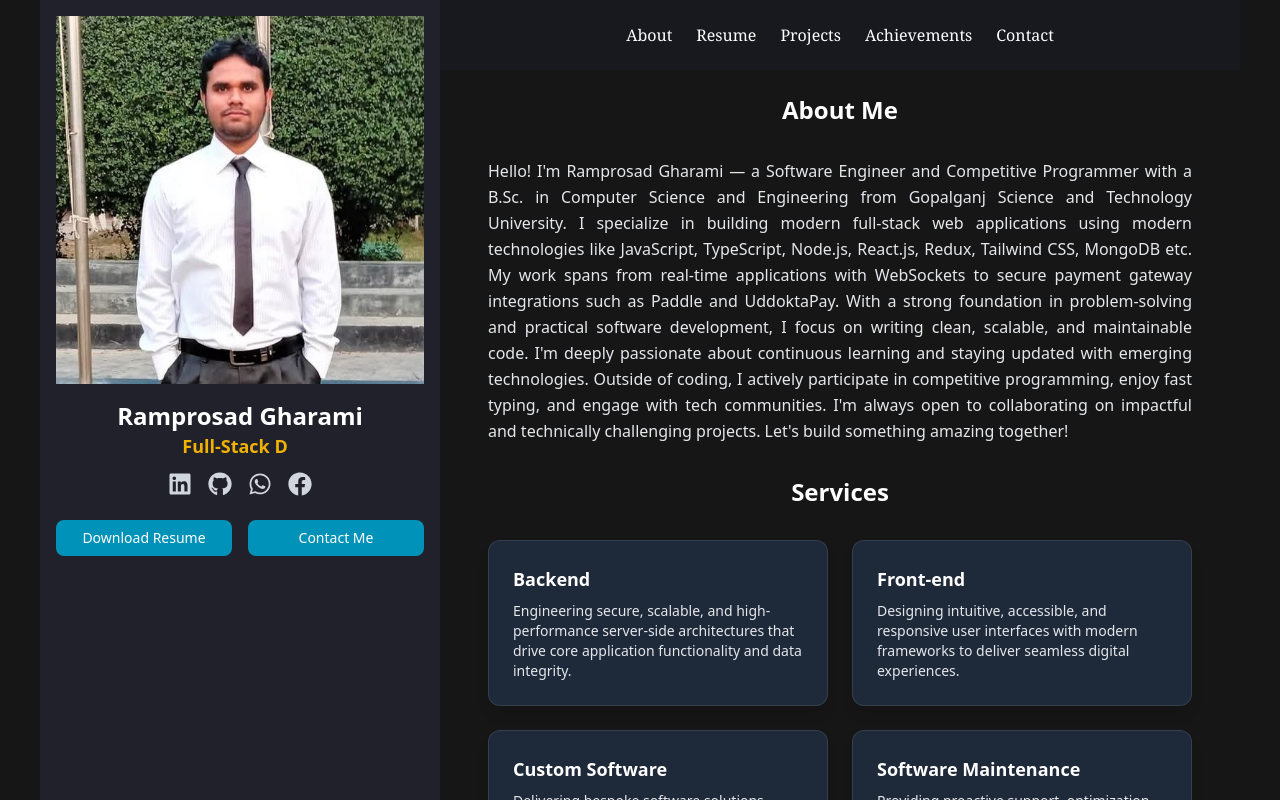
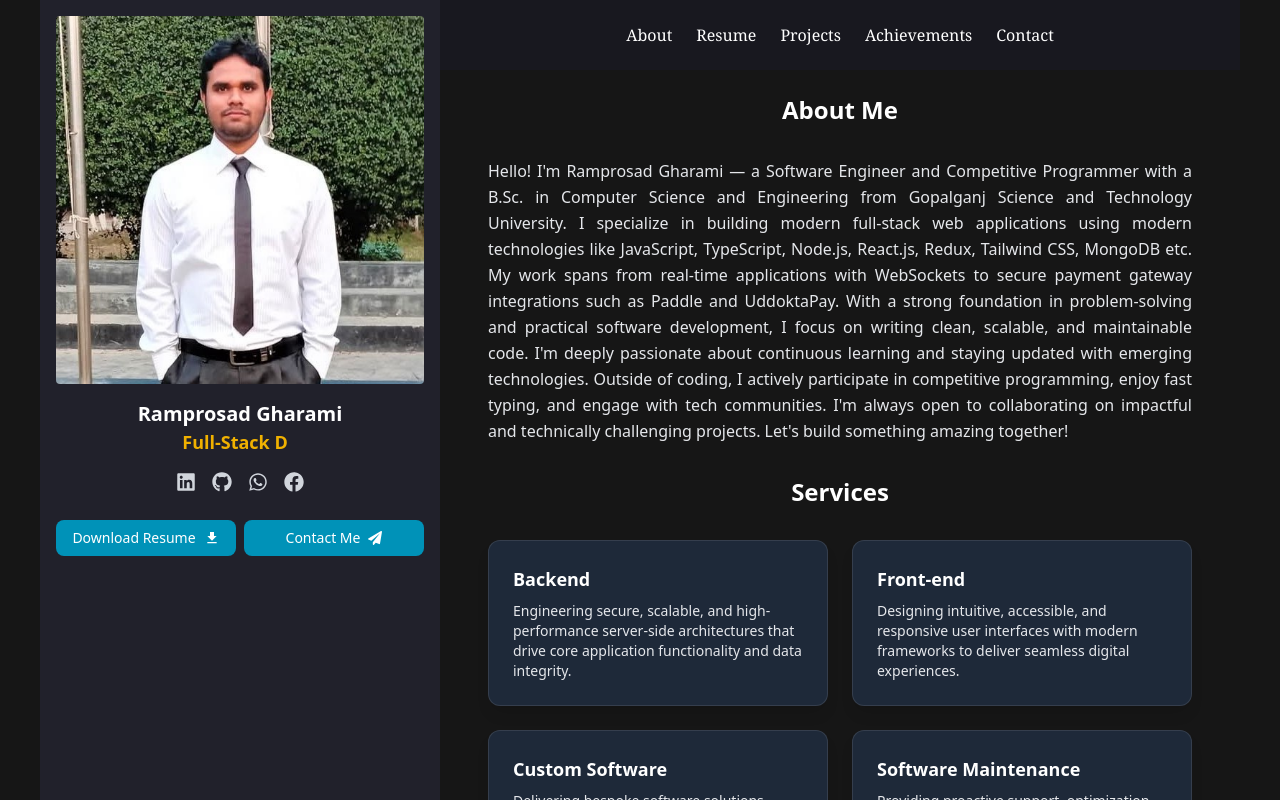
Before and after one commit to RamprosadG/ramprosad-portfolio, a React (Vite) app: page / in a window 1280 px wide. Shown: the top 800 px of the page. Built offline with nearby package versions, Linux system fonts and the light colour scheme; no server answers.

Commit message:
Update the profile section, edit resume and contact button

```diff
--- a/src/components/Contact.tsx
+++ b/src/components/Contact.tsx
@@ -6,7 +6,7 @@ import {
   emailTemplateId,
   emailPublicKey,
 } from "../configs/dotenv";
-import { FaFacebook, FaGithub, FaLinkedin, FaWhatsapp } from "react-icons/fa";
+import SocialLinks from "./SocialLinks";
 
 type FormData = {
   email: string;
@@ -140,36 +140,7 @@ const Contact: React.FC = () => {
         </form>
 
         {/* Social Icons */}
-        <div className="w-full justify-center flex items-center gap-4 mt-4 text-2xl text-gray-300">
-          <a
-            href="https://linkedin.com/in/ramprosad-gharami"
-            target="_blank"
-            className="hover:text-cyan-400"
-          >
-            <FaLinkedin />
-          </a>
-          <a
-            href="https://github.com/RamprosadG"
-            target="_blank"
-            className="hover:text-cyan-400"
-          >
-            <FaGithub />
-          </a>
-          <a
-            href="https://wa.me/8801323410373"
-            target="_blank"
-            className="hover:text-cyan-400"
-          >
-            <FaWhatsapp />
-          </a>
-          <a
-            href="https://www.facebook.com/ramprosad.gharami.568"
-            target="_blank"
-            className="hover:text-cyan-400"
-          >
-            <FaFacebook />
-          </a>
-        </div>
+        <SocialLinks />
 
         {/* Contact Info */}
         <div className="w-full text-center space-y-1">
--- a/src/components/Profile.tsx
+++ b/src/components/Profile.tsx
@@ -1,7 +1,9 @@
 import React, { useEffect, useState } from "react";
 import resume from "../assets/Resume_Ramprosad_Gharami.pdf";
-import { FaLinkedin, FaGithub, FaWhatsapp, FaFacebook } from "react-icons/fa";
 import ProfileImage from "../assets/Ramprosad.jpg";
+import SocialLinks from "./SocialLinks";
+import { MdFileDownload } from "react-icons/md";
+import { FaPaperPlane } from "react-icons/fa";
 
 const designation = [
   "Software Engineer",
@@ -45,59 +47,38 @@ const Profile: React.FC = () => {
     <div className="text-white w-full">
       {/* Profile Header */}
       <div className="flex flex-col items-center">
-        <img src={ProfileImage} alt="Profile" className="w-full object-cover" />
-        <h2 className="text-2xl font-bold mt-4">Ramprosad Gharami</h2>
+          <img
+            src={ProfileImage}
+            alt="Profile"
+            className="w-full object-cover rounded"
+          />
+        <h2 className="text-xl font-bold mt-4">Ramprosad Gharami</h2>
         <p className="text-yellow-500 text-lg font-semibold h-6">
           {displayDesignation}
           <span className="animate-blink">|</span>
         </p>
 
         {/* Social Icons */}
-        <div className="w-full justify-center flex items-center gap-4 mt-4 text-2xl text-gray-300">
-          <a
-            href="https://linkedin.com/in/ramprosad-gharami"
-            target="_blank"
-            className="hover:text-cyan-400"
-          >
-            <FaLinkedin />
-          </a>
-          <a
-            href="https://github.com/RamprosadG"
-            target="_blank"
-            className="hover:text-cyan-400"
-          >
-            <FaGithub />
-          </a>
-          <a
-            href="https://wa.me/8801323410373"
-            target="_blank"
-            className="hover:text-cyan-400"
-          >
-            <FaWhatsapp />
-          </a>
-          <a
-            href="https://www.facebook.com/ramprosad.gharami.568"
-            target="_blank"
-            className="hover:text-cyan-400"
-          >
-            <FaFacebook />
-          </a>
+        <div className="mt-4">
+          <SocialLinks />
         </div>
       </div>
       <div className="w-full mt-6">
-        <div className="flex md:flex-col lg:flex-row gap-4 w-full">
+        <div className="flex md:flex-col lg:flex-row gap-2 md:gap:4 w-full">
           <a
             href={resume}
             download
-            className="w-full text-center text-sm bg-cyan-600 hover:bg-cyan-700 text-white py-2 rounded-lg transition"
+            className="group w-full text-center text-sm bg-cyan-600 hover:bg-cyan-700 text-white py-2 rounded-lg transition flex items-center justify-center gap-1 md:gap-2"
           >
-            Download Resume
+            <span>Download Resume</span>
+            <MdFileDownload className="group-hover:animate-bounce h-4 w-4" />
           </a>
           <a
             href="#contact"
-            className="w-full text-center text-sm bg-cyan-600 hover:bg-cyan-700 text-white py-2 rounded-lg transition"
+            className="group w-full text-center text-sm bg-cyan-600 hover:bg-cyan-700 text-white py-2 rounded-lg transition flex items-center justify-center gap-1 md:gap-2"
           >
-            Contact Me
+            <span>Contact Me</span>
+            <FaPaperPlane className="group-hover:translate-x-1 transition-transform duration-300" />
           </a>
         </div>
       </div>
--- /dev/null
+++ b/src/components/SocialLinks.tsx
@@ -0,0 +1,53 @@
+import React from "react";
+import { FaLinkedin, FaGithub, FaWhatsapp, FaFacebook } from "react-icons/fa";
+import type { JSX } from "react/jsx-runtime";
+
+interface SocialLink {
+  href: string;
+  icon: JSX.Element;
+  label: string;
+}
+
+const socialLinks: SocialLink[] = [
+  {
+    href: "https://linkedin.com/in/ramprosad-gharami",
+    icon: <FaLinkedin />,
+    label: "LinkedIn",
+  },
+  {
+    href: "https://github.com/RamprosadG",
+    icon: <FaGithub />,
+    label: "GitHub",
+  },
+  {
+    href: "https://wa.me/8801323410373",
+    icon: <FaWhatsapp />,
+    label: "WhatsApp",
+  },
+  {
+    href: "https://www.facebook.com/ramprosad.gharami.568",
+    icon: <FaFacebook />,
+    label: "Facebook",
+  },
+];
+
+const SocialLinks: React.FC = () => {
+  return (
+    <div className="w-full justify-center flex items-center gap-2 text-xl text-gray-300">
+      {socialLinks.map((link, index) => (
+        <a
+          key={index}
+          href={link.href}
+          target="_blank"
+          rel="noopener noreferrer"
+          aria-label={link.label}
+          className="p-1 rounded-full hover:bg-yellow-500 hover:text-black transition-colors duration-300"
+        >
+          {link.icon}
+        </a>
+      ))}
+    </div>
+  );
+};
+
+export default SocialLinks;
--- a/styles.css
+++ b/styles.css
@@ -25,3 +25,70 @@ section {
 .animate-blink {
   animation: blink 2s steps(1, start) infinite;
 }
+.dual-rotating-border-hover {
+  position: relative;
+  padding: 4px;
+  border-radius: 0.25rem;
+  /* Tailwind rounded */
+  overflow: hidden;
+}
+
+.dual-rotating-border-hover::before,
+.dual-rotating-border-hover::after {
+  content: "";
+  position: absolute;
+  inset: 0;
+  border-radius: 0.25rem;
+  padding: 2px;
+  box-sizing: border-box;
+  border: 3px solid transparent;
+  /* base transparent */
+  opacity: 0;
+  transition: opacity 0.3s;
+  pointer-events: none;
+  z-index: -1;
+}
+
+/* Both halves same color */
+.dual-rotating-border-hover::before {
+  border-top-color: #06b6d4;
+  border-right-color: #06b6d4;
+  transform-origin: center center;
+}
+
+.dual-rotating-border-hover::after {
+  border-bottom-color: #06b6d4;
+  border-left-color: #06b6d4;
+  transform-origin: center center;
+}
+
+/* On hover: fade in and rotate */
+.dual-rotating-border-hover:hover::before {
+  opacity: 1;
+  animation: rotateClockwise 8s linear infinite;
+}
+
+.dual-rotating-border-hover:hover::after {
+  opacity: 1;
+  animation: rotateCounterClockwise 8s linear infinite;
+}
+
+@keyframes rotateClockwise {
+  0% {
+    transform: rotate(0deg);
+  }
+
+  100% {
+    transform: rotate(360deg);
+  }
+}
+
+@keyframes rotateCounterClockwise {
+  0% {
+    transform: rotate(0deg);
+  }
+
+  100% {
+    transform: rotate(-360deg);
+  }
+}
```
